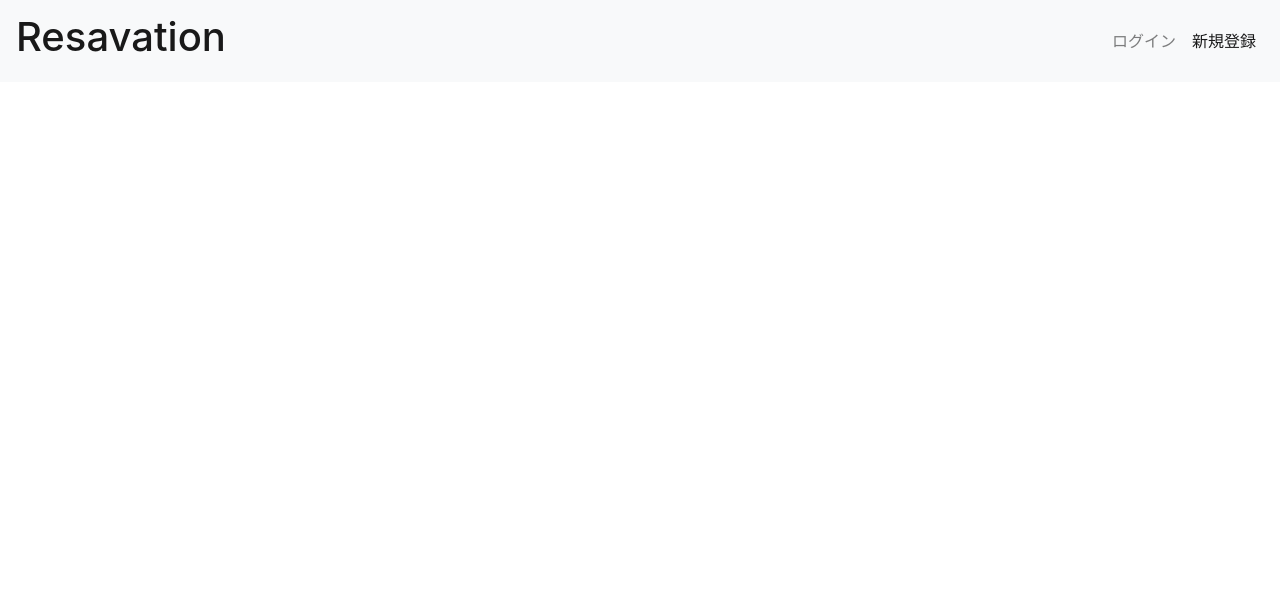
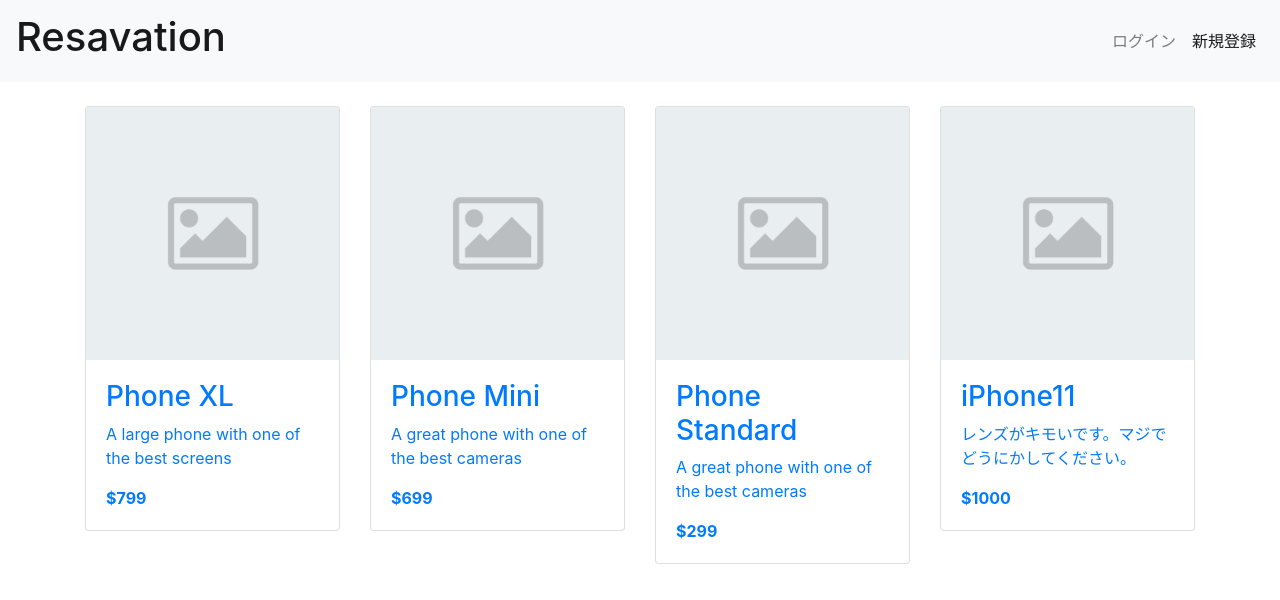
Before and after one commit to aauuxyxy/my-first-app, an Angular app: page /products in a window 1280 px wide. Before the commit this address led to /. Shown: the top 600 px of the page. Built offline with nearby package versions, Linux system fonts and the light colour scheme.

Commit message:
URL遷移実装

```diff
--- a/src/app/app-routing.module.ts
+++ b/src/app/app-routing.module.ts
@@ -1,12 +1,10 @@
 import { NgModule } from '@angular/core';
 import { Routes, RouterModule } from '@angular/router';
-import { ProductListComponent } from './product/product-list/product-list.component';
-import { ProductDetailComponent } from './product/product-detail/product-detail.component';
 import { ProductModule } from './product/product.module';
 
 
 const routes: Routes = [
-  // { path: '', component: ProductListComponent },
+  { path: '', redirectTo: 'products',pathMatch: 'full' },
   // { path: 'detail', component: ProductDetailComponent },
 ];
 
--- a/src/app/product/product-list/product-list.component.html
+++ b/src/app/product/product-list/product-list.component.html
@@ -2,7 +2,7 @@
 <div class="container">
     <div class="row">
         <div class="col-sm" *ngFor="let product of products">
-            <a [routerLink]="['/detail']">
+            <a [routerLink]="['detail']">
                 <div class="card">
                     <img src="./assets/img/default-placeholder-300x300.png" class="card-img-top" alt="placeholder">
                     <div class="card-body">
--- a/src/app/product/product.component.html
+++ b/src/app/product/product.component.html
@@ -1 +1 @@
-<p>product works!</p>
+<router-outlet></router-outlet>
--- a/src/app/product/product.module.ts
+++ b/src/app/product/product.module.ts
@@ -3,10 +3,12 @@ import { ProductListComponent } from './product-list/product-list.component';
 import { ProductDetailComponent } from './product-detail/product-detail.component';
 import { CommonModule } from '@angular/common';
 import { ProductRoutingModule } from './product-routing.module';
+import { ProductComponent } from './product.component';
 
 
 @NgModule({
     declarations: [
+        ProductComponent,
         ProductListComponent,
         ProductDetailComponent,
     ],
```
Also changed, not shown: src/app/product/product-routing.module.ts (+8 -3 lines).
